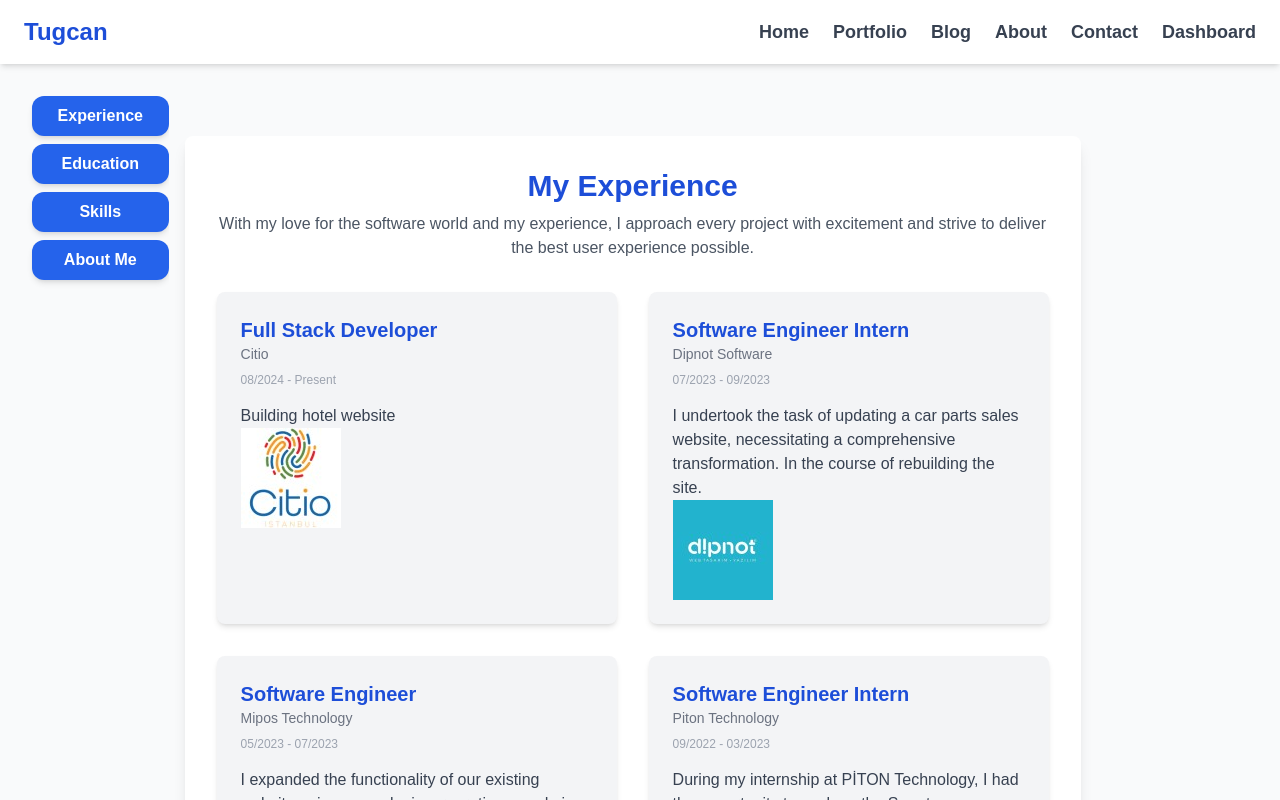
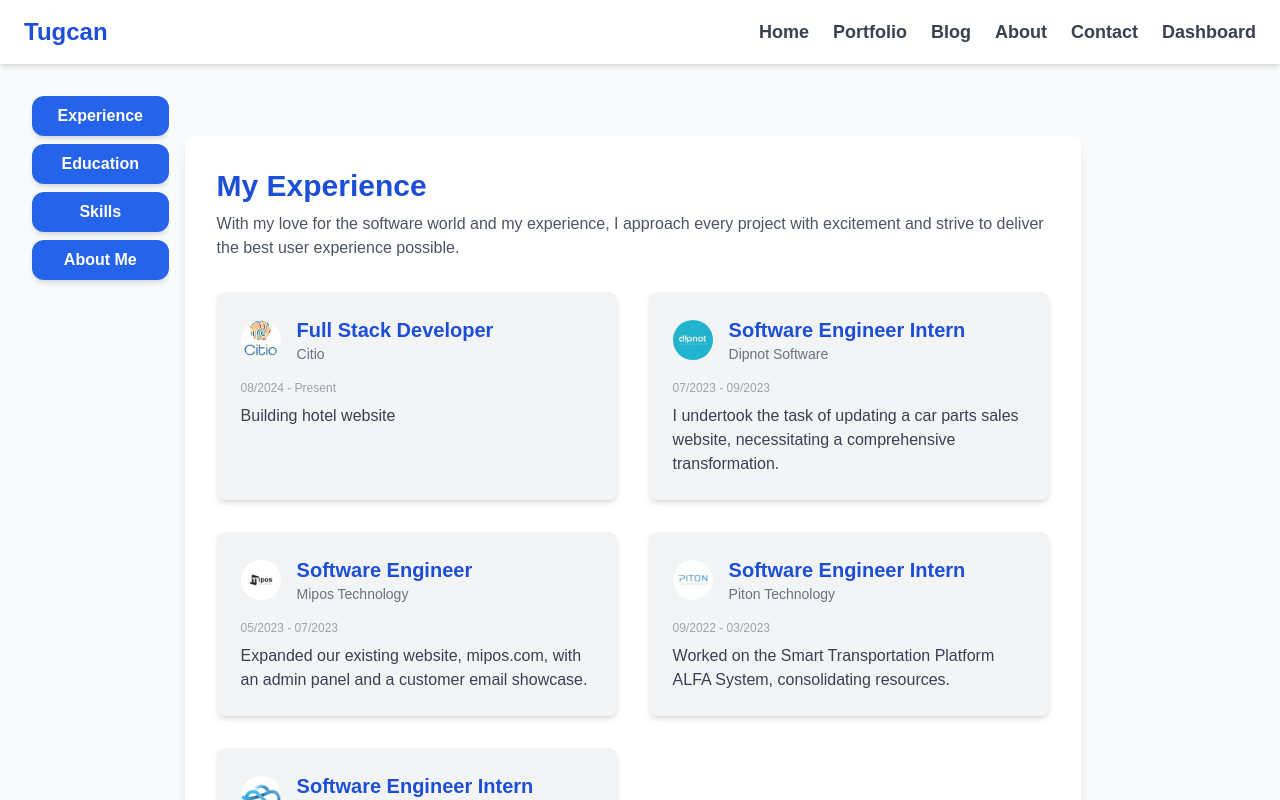
Before and after one commit to tugcan-kartal/Blog, a Next.js app: page /about in a window 1280 px wide. Shown: the top 800 px of the page. Built offline with nearby package versions, Linux system fonts and the light colour scheme.

Commit message:
updated about

```diff
--- a/src/app/about/page.tsx
+++ b/src/app/about/page.tsx
@@ -1,4 +1,4 @@
-"use client"
+"use client";
 
 import React, { useState } from "react";
 import Me from "@/../public/AboutPage-Me.png";
@@ -9,28 +9,29 @@ import MiposLogo from "@/../public/AboutPage-MiposLogo.jpeg";
 import PitonLogo from "@/../public/AboutPage-PitonLogo.jpeg";
 import EvobulutLogo from "@/../public/AboutPage-EvobulutLogo.jpeg";
 
+const About: React.FC = () => {
+  const [option, setOption] = useState("experience");
 
-const About:React.FC=()=>{
-
-    const [option,setOption]=useState("experience");
-
-    const changeOption=(e:React.FormEvent)=>{
+  const changeOption = (e: React.FormEvent) => {
     e.preventDefault();
     setOption((e.target as HTMLElement).id);
-    }
+  };
 
-    const showElement=()=>{
+  const showElement = () => {
     switch (option) {
       case "experience":
         return (
           <div className="bg-gray-50 py-10 px-4">
             <div className="max-w-4xl mx-auto bg-white rounded-lg shadow-lg p-8">
               {/* Header */}
-                            <div className="text-center mb-8">
-                                <h2 className="text-3xl font-semibold text-blue-700">My Experience</h2>
+              <div className="mb-8">
+                <h2 className="text-3xl font-semibold text-blue-700">
+                  My Experience
+                </h2>
                 <p className="text-gray-600 mt-2">
-                                    With my love for the software world and my experience, I approach every
-                                    project with excitement and strive to deliver the best user experience possible.
+                  With my love for the software world and my experience, I
+                  approach every project with excitement and strive to deliver
+                  the best user experience possible.
                 </p>
               </div>
 
@@ -42,83 +43,115 @@ const About:React.FC=()=>{
                     company: "Citio",
                     date: "08/2024 - Present",
                     desc: "Building hotel website",
-                                        img: CitioLogo
+                    img: CitioLogo,
                   },
                   {
                     title: "Software Engineer Intern",
                     company: "Dipnot Software",
                     date: "07/2023 - 09/2023",
-                                        desc: "I undertook the task of updating a car parts sales website, necessitating a comprehensive transformation. In the course of rebuilding the site.",
-                                        img: DipnotLogo
+                    desc: "I undertook the task of updating a car parts sales website, necessitating a comprehensive transformation.",
+                    img: DipnotLogo,
                   },
                   {
                     title: "Software Engineer",
                     company: "Mipos Technology",
                     date: "05/2023 - 07/2023",
-                                        desc: "I expanded the functionality of our existing website, mipos.com, by incorporating an admin panel and creating an elegant interface to showcase customer emails.",
-                                        img: MiposLogo
+                    desc: "Expanded our existing website, mipos.com, with an admin panel and a customer email showcase.",
+                    img: MiposLogo,
                   },
                   {
                     title: "Software Engineer Intern",
                     company: "Piton Technology",
                     date: "09/2022 - 03/2023",
-                                        desc: "During my internship at PİTON Technology, I had the opportunity to work on the Smart Transportation Platform ALFA System, which consolidates all resources of transportation enterprises on a single platform.",
-                                        img: PitonLogo
+                    desc: "Worked on the Smart Transportation Platform ALFA System, consolidating resources.",
+                    img: PitonLogo,
                   },
                   {
                     title: "Software Engineer Intern",
                     company: "Evobulut",
                     date: "06/2022 - 08/2022",
-                                        desc: "I designed a comprehensive system for monitoring customer activities, including calls, visits, and emails, providing a streamlined approach to efficient customer relationship management.",
-                                        img: EvobulutLogo
+                    desc: "Designed a system for monitoring customer activities, including calls, visits, and emails.",
+                    img: EvobulutLogo,
                   },
                 ].map((job, index) => (
-                                    <div key={index} className="bg-gray-100 p-6 rounded-lg shadow-md">
+                  <div
+                    key={index}
+                    className="bg-gray-100 p-6 rounded-lg shadow-md hover:shadow-lg transform hover:-translate-y-1 transition duration-200"
+                  >
+                    <div className="flex items-center mb-4">
+                      <Image
+                        alt={`${job.company} Logo`}
+                        src={job.img}
+                        width={40}
+                        height={40}
+                        className="rounded-full mr-4"
+                      />
                       <div>
-                                            <div className="text-blue-700 font-semibold text-xl">{job.title}</div>
-                                            <div className="text-gray-500 text-sm mb-2">{job.company}</div>
-                                            <div className="text-gray-400 text-xs mb-4">{job.date}</div>
-                                            <div className="text-gray-700">{job.desc}</div>
+                        <h4 className="text-blue-700 font-semibold text-xl">
+                          {job.title}
+                        </h4>
+                        <div className="text-gray-500 text-sm">
+                          {job.company}
                         </div>
-
-                                        <div>
-                                            <Image alt="not found" src={job.img} />
                       </div>
+                    </div>
+                    <div className="text-gray-400 text-xs mb-2">{job.date}</div>
+                    <p className="text-gray-700">{job.desc}</p>
                   </div>
                 ))}
               </div>
             </div>
           </div>
-                )
+        );
       case "education":
-                return <div>education</div>
+        return <div>education</div>;
       case "skills":
-                return <div>skills</div>
+        return <div>skills</div>;
       case "about-me":
-                return <div>about-me</div>
+        return <div>about-me</div>;
       default:
         return null;
     }
-    }
+  };
 
-
-    return(
+  return (
     <div>
       <div className="flex">
         <div className="flex flex-col gap-y-[1vh]">
-                    <div onClick={(e)=>changeOption(e)} id="experience" className="bg-blue-600 text-white py-2 px-[2vw] rounded-xl flex justify-center font-semibold hover:bg-blue-800 transition duration-200 shadow-md">Experience</div>
-                    <div onClick={(e)=>changeOption(e)} id="education" className="bg-blue-600 text-white py-2 px-[2vw] rounded-xl flex justify-center font-semibold hover:bg-blue-800 transition duration-200 shadow-md">Education</div>
-                    <div onClick={(e)=>changeOption(e)} id="skills" className="bg-blue-600 text-white py-2 px-[2vw] rounded-xl flex justify-center font-semibold hover:bg-blue-800 transition duration-200 shadow-md">Skills</div>
-                    <div onClick={(e)=>changeOption(e)} id="about-me" className="bg-blue-600 text-white py-2 px-[2vw] rounded-xl flex justify-center font-semibold hover:bg-blue-800 transition duration-200 shadow-md">About Me</div>
+          <div
+            onClick={(e) => changeOption(e)}
+            id="experience"
+            className="bg-blue-600 text-white py-2 px-[2vw] rounded-xl flex justify-center font-semibold hover:bg-blue-800 transition duration-200 shadow-md"
+          >
+            Experience
+          </div>
+          <div
+            onClick={(e) => changeOption(e)}
+            id="education"
+            className="bg-blue-600 text-white py-2 px-[2vw] rounded-xl flex justify-center font-semibold hover:bg-blue-800 transition duration-200 shadow-md"
+          >
+            Education
+          </div>
+          <div
+            onClick={(e) => changeOption(e)}
+            id="skills"
+            className="bg-blue-600 text-white py-2 px-[2vw] rounded-xl flex justify-center font-semibold hover:bg-blue-800 transition duration-200 shadow-md"
+          >
+            Skills
+          </div>
+          <div
+            onClick={(e) => changeOption(e)}
+            id="about-me"
+            className="bg-blue-600 text-white py-2 px-[2vw] rounded-xl flex justify-center font-semibold hover:bg-blue-800 transition duration-200 shadow-md"
+          >
+            About Me
+          </div>
         </div>
 
-                <div>
-                    {showElement()}
+        <div>{showElement()}</div>
       </div>
     </div>
-        </div>
-    )
-
-}
+  );
+};
 
 export default About;
```
Lines whose indentation alone changed are shown as unchanged.
